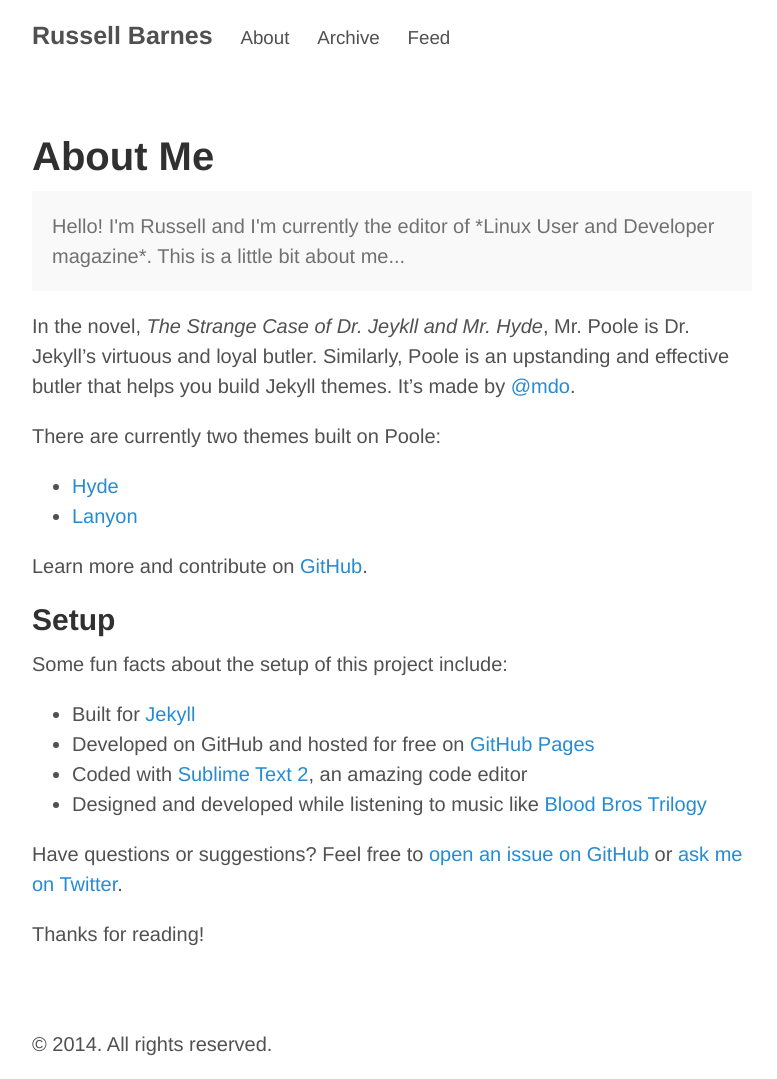
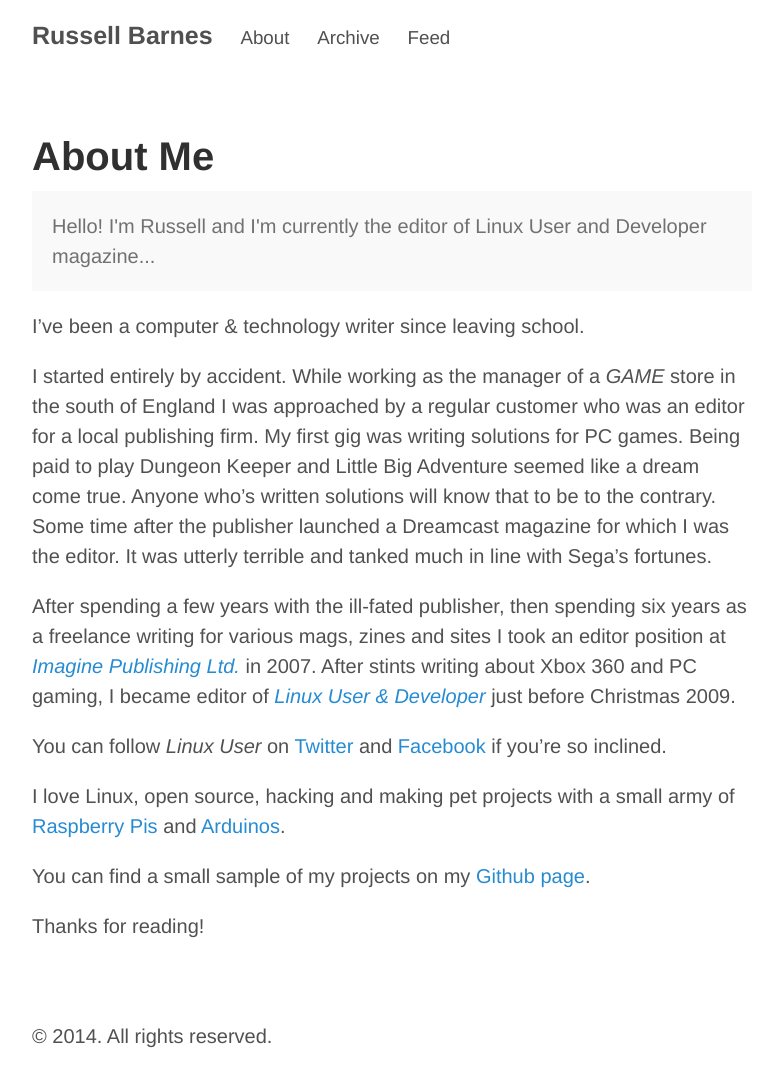
Before and after one commit to russb78/russb78.github.io, a Jekyll site: the page built from about.md, in a window 1280 px wide. Shown: the whole page, without its empty margins (248-1025 px from the left). Built offline with Jekyll 4.4.1, drawn with Linux system fonts in a browser that asks for light colours; Markdown is read by kramdown in place of the engine named in the settings.

Commit message:
about me page updated

```diff
--- a/about.md
+++ b/about.md
@@ -4,27 +4,19 @@
 ---
 
 <p class="message">
-  Hello! I'm Russell and I'm currently the editor of *Linux User and Developer magazine*. This is a little bit about me...
+  Hello! I'm Russell and I'm currently the editor of Linux User and Developer magazine...
 </p>
 
-In the novel, *The Strange Case of Dr. Jeykll and Mr. Hyde*, Mr. Poole is Dr. Jekyll's virtuous and loyal butler. Similarly, Poole is an upstanding and effective butler that helps you build Jekyll themes. It's made by [@mdo](https://twitter.com/mdo).
+I've been a computer & technology writer since leaving school.
 
-There are currently two themes built on Poole:
+I started entirely by accident. While working as the manager of a *GAME* store in the south of England I was approached by a regular customer who was an editor for a local publishing firm. My first gig was writing solutions for PC games. Being paid to play Dungeon Keeper and Little Big Adventure seemed like a dream come true. Anyone who's written solutions will know that to be to the contrary. Some time after the publisher launched a Dreamcast magazine for which I was the editor. It was utterly terrible and tanked much in line with Sega's fortunes.
 
-* [Hyde](http://hyde.getpoole.com)
-* [Lanyon](http://lanyon.getpoole.com)
+After spending a few years with the ill-fated publisher, then spending six years as a freelance writing for various mags, zines and sites I took an editor position at [*Imagine Publishing Ltd.*](www.imaginepublishing.co.uk) in 2007. After stints writing about Xbox 360 and PC gaming, I became editor of [*Linux User & Developer*](www.linuxuser.co.uk) just before Christmas 2009.
 
-Learn more and contribute on [GitHub](https://github.com/poole).
+You can follow *Linux User* on [Twitter](https://twitter.com/linuxusermag) and [Facebook](www.facebook.com/LinuxUserUK) if you're so inclined.
 
-## Setup
+I love Linux, open source, hacking and making pet projects with a small army of [Raspberry Pis](www.raspberrypi.org) and [Arduinos](www.arduino.cc).
 
-Some fun facts about the setup of this project include:
-
-* Built for [Jekyll](http://jekyllrb.com)
-* Developed on GitHub and hosted for free on [GitHub Pages](https://pages.github.com)
-* Coded with [Sublime Text 2](http://sublimetext.org), an amazing code editor
-* Designed and developed while listening to music like [Blood Bros Trilogy](https://soundcloud.com/maddecent/sets/blood-bros-series)
-
-Have questions or suggestions? Feel free to [open an issue on GitHub](https://github.com/poole/issues/new) or [ask me on Twitter](https://twitter.com/mdo).
+You can find a small sample of my projects on my [Github page](www.github.com/russb78).
 
 Thanks for reading!
```
